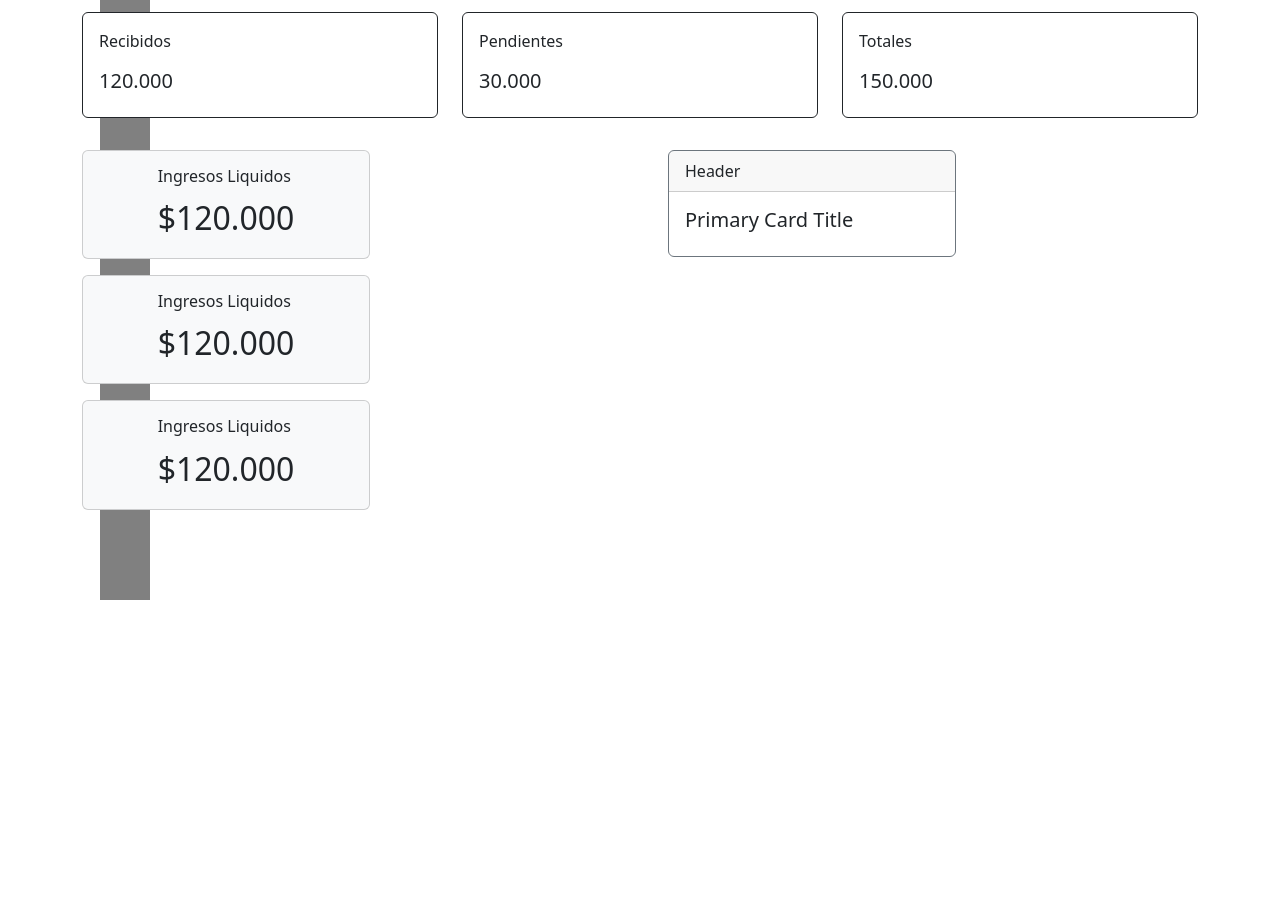
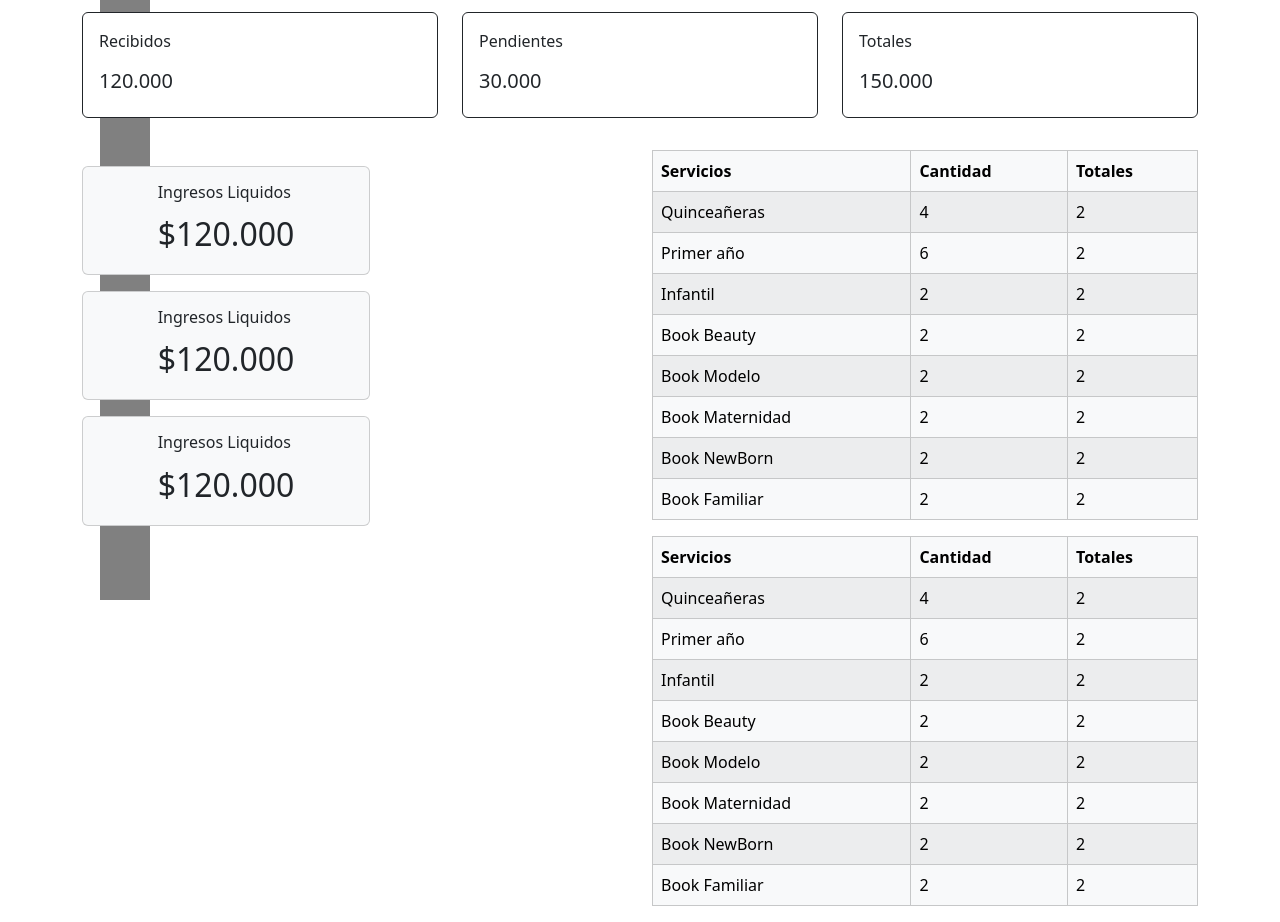
Before and after one commit to soriagorgoroso/EsWeb, a React (Vite) app: page / in a window 1280 px wide. Shown: the part 200-1122 px from the top of the page. Before the commit the page ends 800 px from the top, so only its background shows below. Built offline with nearby package versions, Linux system fonts and the light colour scheme.

Commit message:
agregado de tablas

```diff
--- a/src/App.jsx
+++ b/src/App.jsx
@@ -5,7 +5,9 @@ import Card from "react-bootstrap/Card";
 import "bootstrap/dist/css/bootstrap.min.css";
 import "./App.css";
 import { Container, Row, Col } from "react-bootstrap";
-import BackgroundStrip from "./Components/BackgroundStrip";
+import BackgroundStrip from "./Components/BackGroundStrip";
+import Service from "./Components/Service";
+import Extra from "./Components/Extra";
 
 function App() {
   return (
@@ -41,18 +43,14 @@ function App() {
           </Col>
         </Row>
         <Row>
-          <Col>
+          <Col className="mt-3">
             <Cards className="" title="Ingresos Liquidos" subTitle="$120.000" />
             <Cards className="" title="Ingresos Liquidos" subTitle="$120.000" />
             <Cards className="" title="Ingresos Liquidos" subTitle="$120.000" />
           </Col>
-          <Col>
-            <Card className="m-3" border="secondary" style={{ width: "18rem" }}>
-              <Card.Header>Header</Card.Header>
-              <Card.Body>
-                <Card.Title>Primary Card Title</Card.Title>
-              </Card.Body>
-            </Card>
+          <Col className="mt-3">
+            <Service />
+            <Extra />
           </Col>
         </Row>
       </Container>
--- /dev/null
+++ b/src/Components/Extra.jsx
@@ -0,0 +1,62 @@
+import React from "react";
+import Table from "react-bootstrap/Table";
+
+function Extra() {
+  return (
+    <>
+      <Table striped bordered hover variant="light">
+        <thead>
+          <tr>
+            <th>Servicios</th>
+            <th>Cantidad</th>
+            <th>Totales</th>
+          </tr>
+        </thead>
+        <tbody>
+          <tr>
+            <td>Quinceañeras</td>
+            <td>4</td>
+            <td>2</td>
+          </tr>
+          <tr>
+            <td>Primer año</td>
+            <td>6</td>
+            <td>2</td>
+          </tr>
+          <tr>
+            <td>Infantil</td>
+            <td>2</td>
+            <td>2</td>
+          </tr>
+          <tr>
+            <td>Book Beauty</td>
+            <td>2</td>
+            <td>2</td>
+          </tr>
+          <tr>
+            <td>Book Modelo</td>
+            <td>2</td>
+            <td>2</td>
+          </tr>
+          <tr>
+            <td>Book Maternidad</td>
+            <td>2</td>
+            <td>2</td>
+          </tr>
+          <tr>
+            <td>Book NewBorn</td>
+            <td>2</td>
+            <td>2</td>
+          </tr>
+          <tr>
+            <td>Book Familiar</td>
+            <td>2</td>
+            <td>2</td>
+          </tr>
+        </tbody>
+      </Table>
+    </>
+  );
+}
+
+export default Extra;
--- /dev/null
+++ b/src/Components/Service.jsx
@@ -0,0 +1,62 @@
+import React from "react";
+import Table from "react-bootstrap/Table";
+
+function Service() {
+  return (
+    <>
+      <Table striped bordered hover variant="light">
+        <thead>
+          <tr>
+            <th>Servicios</th>
+            <th>Cantidad</th>
+            <th>Totales</th>
+          </tr>
+        </thead>
+        <tbody>
+          <tr>
+            <td>Quinceañeras</td>
+            <td>4</td>
+            <td>2</td>
+          </tr>
+          <tr>
+            <td>Primer año</td>
+            <td>6</td>
+            <td>2</td>
+          </tr>
+          <tr>
+            <td>Infantil</td>
+            <td>2</td>
+            <td>2</td>
+          </tr>
+          <tr>
+            <td>Book Beauty</td>
+            <td>2</td>
+            <td>2</td>
+          </tr>
+          <tr>
+            <td>Book Modelo</td>
+            <td>2</td>
+            <td>2</td>
+          </tr>
+          <tr>
+            <td>Book Maternidad</td>
+            <td>2</td>
+            <td>2</td>
+          </tr>
+          <tr>
+            <td>Book NewBorn</td>
+            <td>2</td>
+            <td>2</td>
+          </tr>
+          <tr>
+            <td>Book Familiar</td>
+            <td>2</td>
+            <td>2</td>
+          </tr>
+        </tbody>
+      </Table>
+    </>
+  );
+}
+
+export default Service;
```
Also changed, not shown: src/Components/Table.css (added).
